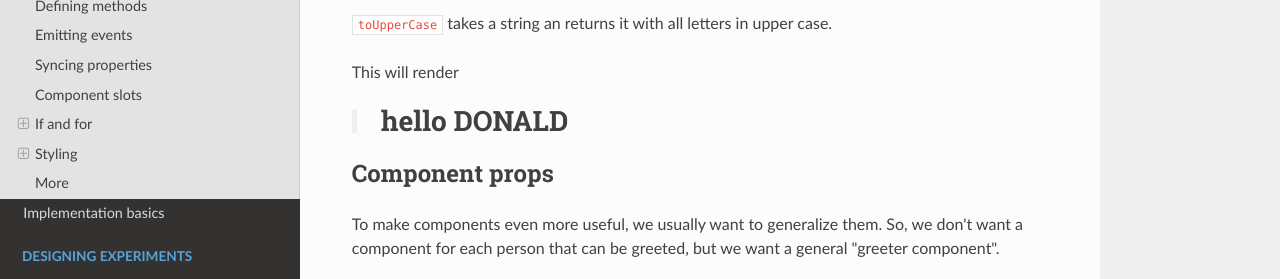
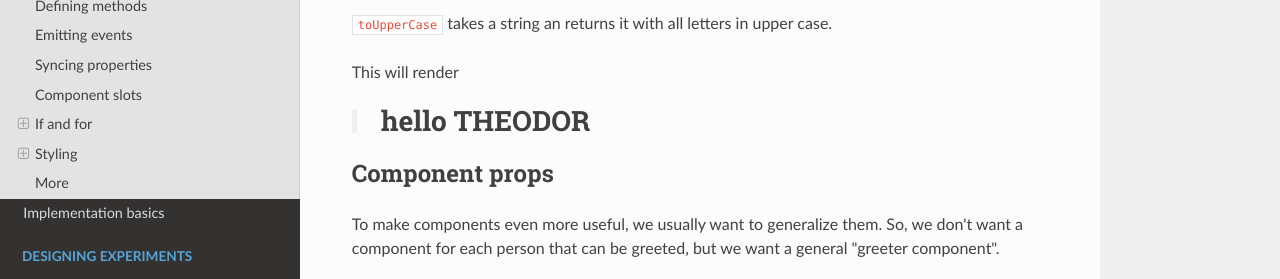
Before and after one commit to magpie-ea/magpie-v3-docs, an MkDocs documentation site: the page built from docs/00_getting_started/03_vue_js.md, in a window 1280 px wide and 900 px high, scrolled down 2311 px. Shown: the part 158-437 px from the top of the window. Built offline with MkDocs 1.6.1, drawn with Linux system fonts in a browser that asks for light colours.

Commit message:
Vue.js: Replace Donald with Theodor

```diff
--- a/docs/00_getting_started/03_vue_js.md
+++ b/docs/00_getting_started/03_vue_js.md
@@ -96,7 +96,7 @@ export default {
 
 This will render
 
-> <h1>hello DONALD</h1>
+> <h1>hello THEODOR</h1>
 
 ## Component props
 To make components even more useful, we usually want to generalize them.
```
